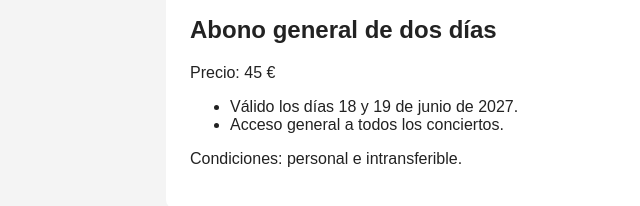
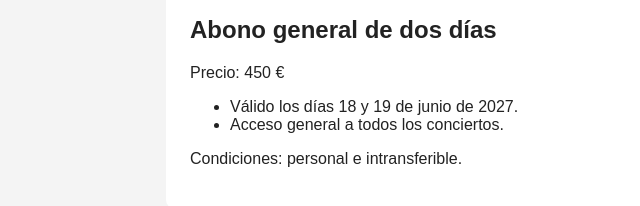
Before and after one commit to lahuertalahuerta25-rgb/festival-dam-2027, a plain HTML site: page entradas.html in a window 1280 px wide. Shown: the part 696-902 px from the top of the page, 0-640 px from the left. Drawn offline with Linux system fonts and the light colour scheme.

Commit message:
Modificar precio del abono de dos días

```diff
--- a/entradas.html
+++ b/entradas.html
@@ -49,7 +49,7 @@
     </section>
      <section>
       <h2>Abono general de dos días</h2>
-      <p>Precio: 45 €</p>
+      <p>Precio: 450 €</p>
       <ul>
         <li>Válido los días 18 y 19 de junio de 2027.</li>
         <li>Acceso general a todos los conciertos.</li>
```
